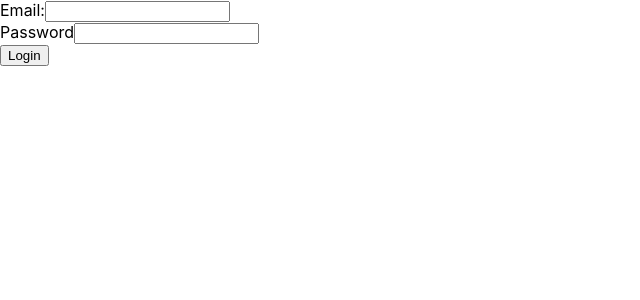
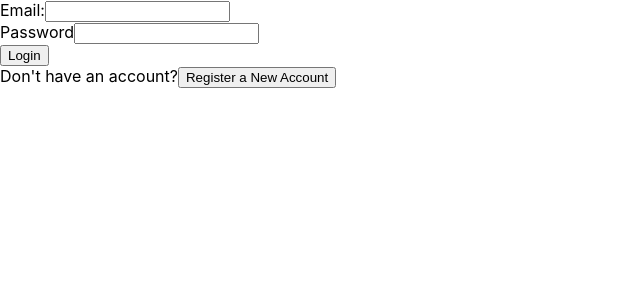
Before and after one commit to danitacheny/gaggle, a React (Create React App) app in the folder client/: page /login in a window 1280 px wide. Shown: the top 300 px of the page, without its empty margins (0-640 px from the left). Built offline with nearby package versions, Linux system fonts and the light colour scheme.

Commit message:
add Links to Login and Register components

```diff
--- a/client/src/components/Login.js
+++ b/client/src/components/Login.js
@@ -1,4 +1,5 @@
 import React from 'react';
+import { Link } from 'react-router-dom';
 
 class Login extends React.Component {
   state = {
@@ -48,6 +49,8 @@ class Login extends React.Component {
           </div>
           <button type="submit">Login</button>
         </form>
+        Don't have an account?
+        <Link to='register'><button>Register a New Account</button></Link>
       </div>
     );
   }
--- a/client/src/components/Register.js
+++ b/client/src/components/Register.js
@@ -1,4 +1,5 @@
 import React from 'react'
+import { Link } from 'react-router-dom';
 
 class Register extends React.Component {
   state = {
@@ -59,6 +60,8 @@ class Register extends React.Component {
           </div>
           <button type="submit">Register</button>
         </form>
+        Already have an account?
+          <Link to='login'><button>Login</button></Link>
       </div>
     )
   }
```
